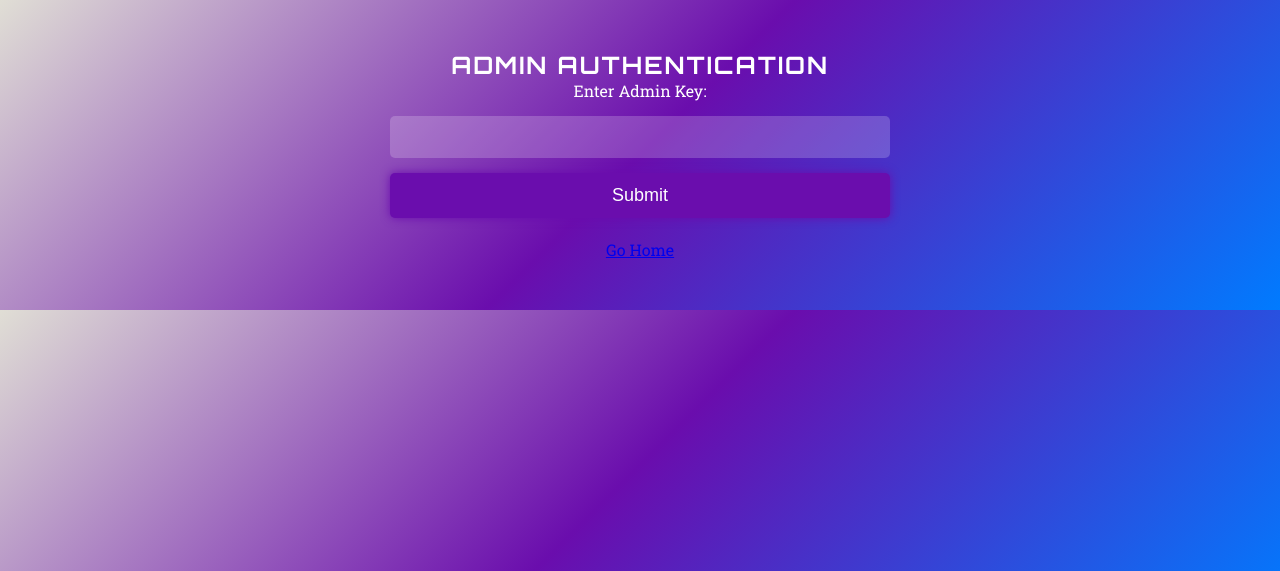
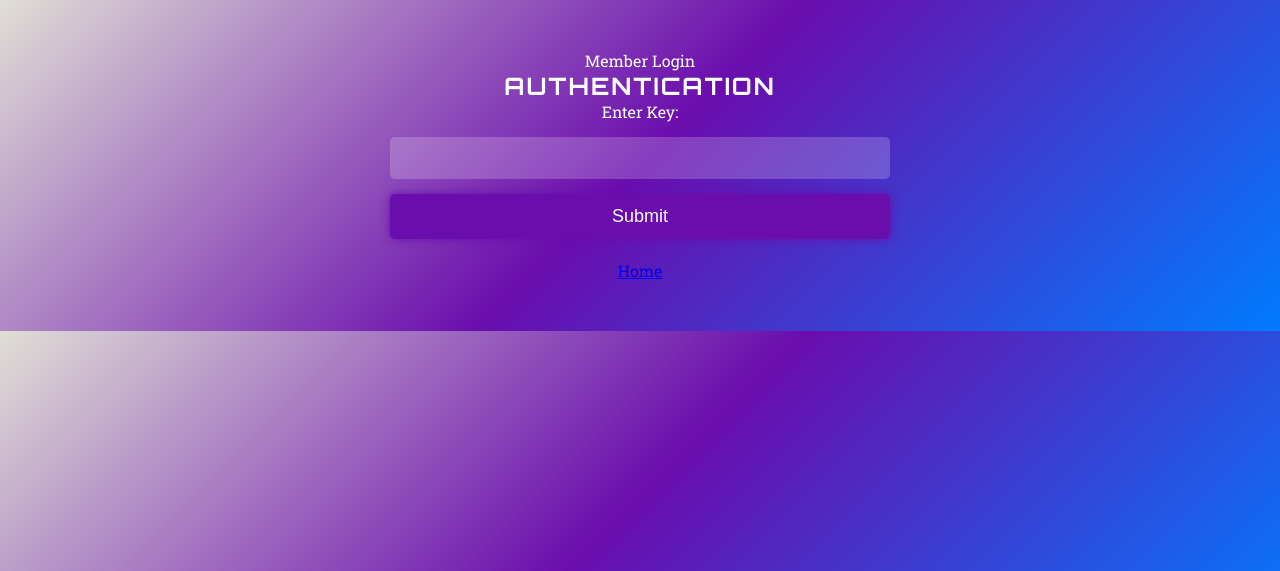
Before and after one commit to secxion/bmxii, a Flask app: page /admin/login in a window 1280 px wide. Shown: the top 571 px of the page. Run offline with Flask 3, Linux system fonts and the light colour scheme; parts of the project's set-up code (start-up, migrations or seed data) failed here and were passed over.

Commit message:
first commit

```diff
--- a/templates/admin_login.html
+++ b/templates/admin_login.html
@@ -6,8 +6,8 @@
     <title>Admin Login</title>
     <link rel="stylesheet" href="{{ url_for('static', filename='styles.css') }}">
 </head>
-<body>
-    <h2>Admin Authentication</h2>
+<body>Member Login
+    <h2>Authentication</h2>
 
     {% with messages = get_flashed_messages(with_categories=true) %}
         {% if messages %}
@@ -18,14 +18,13 @@
     {% endwith %}
 
     <form action="{{ url_for('admin_login') }}" method="POST">
-        <label for="admin_key">Enter Admin Key:</label>
+        <label for="admin_key">Enter Key:</label>
         <input type="password" id="admin_key" name="admin_key" required>
         <button type="submit">Submit</button>
     </form>
 
-    <!-- 🔹 Go Home Button -->
     <br>
-    <a href="{{ url_for('home') }}" class="btn">Go Home</a>
+    <a href="{{ url_for('home') }}" class="btn">Home</a>
 
 </body>
 </html>
--- a/templates/index.html
+++ b/templates/index.html
@@ -22,7 +22,7 @@
 
     <footer>
         <p><!-- Admin Panel Button (Redirects to login first) -->
-            <a href="{{ url_for('admin_login') }}" class="admin-button">Admin Login</a>
+            <a href="{{ url_for('admin_login') }}" class="admin-button">Member Login</a>
         </p>
     </footer>
 </body>
```
